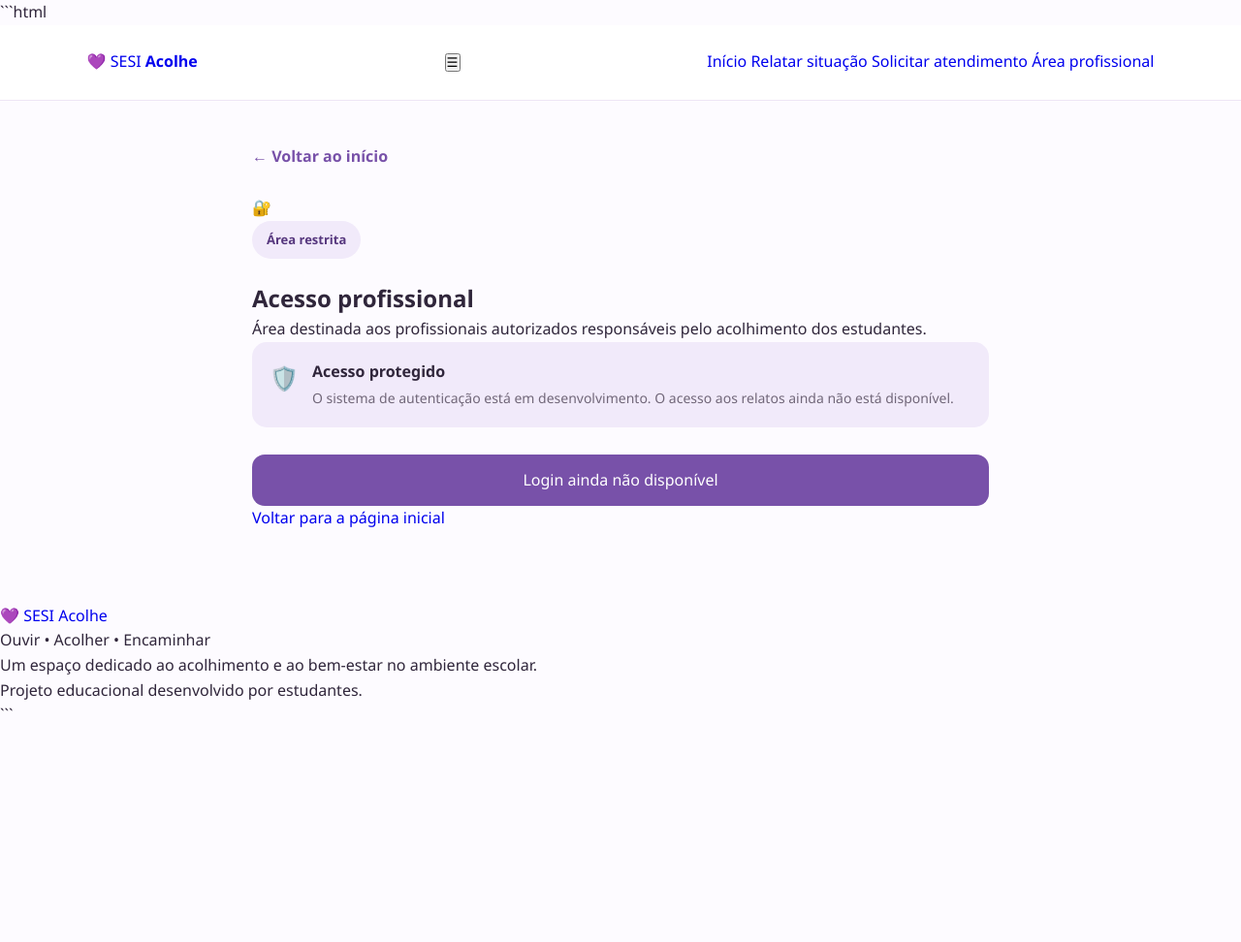
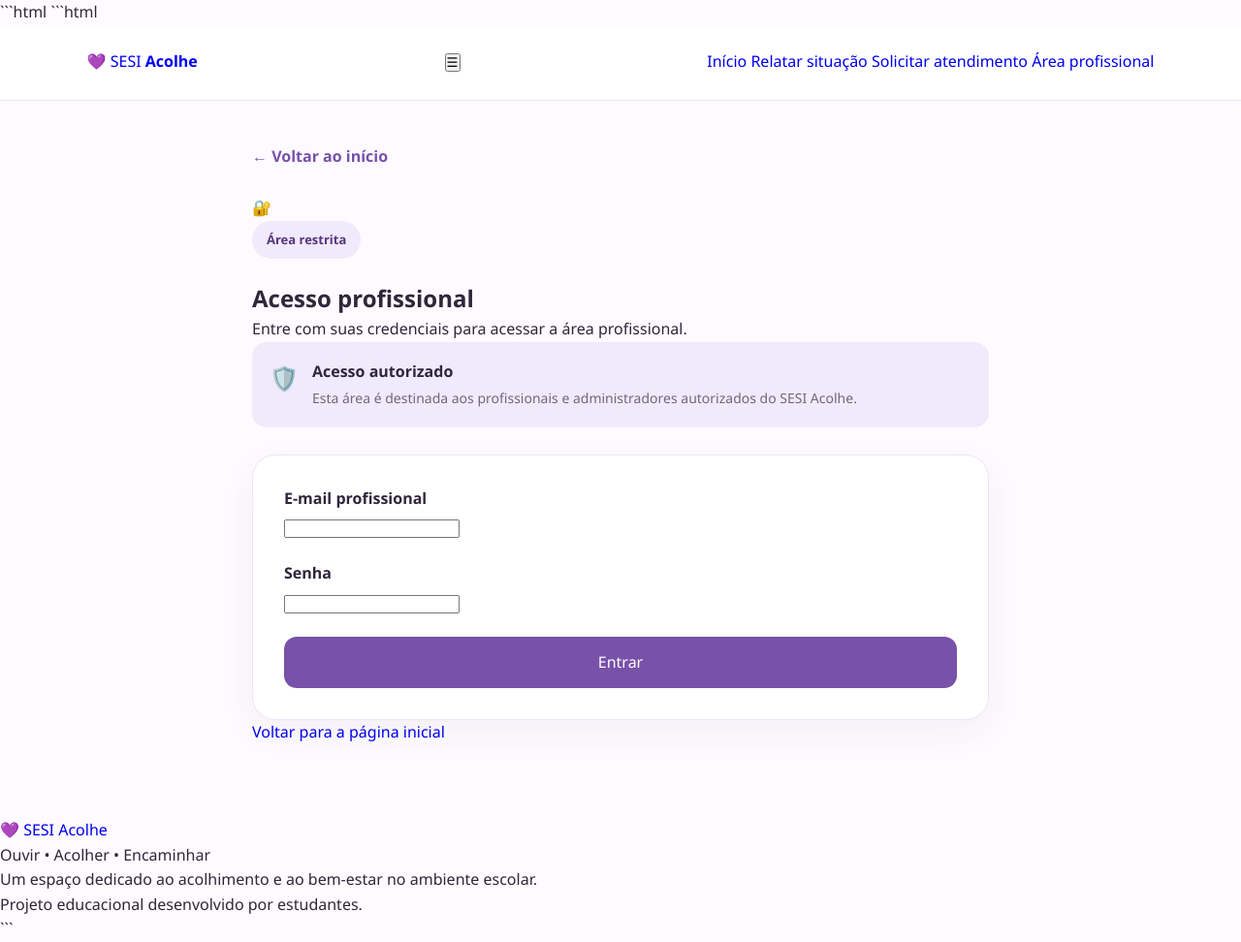
Before and after one commit to aninhacor22-wq/sesi-acolhe, a Python web app: template templates/login.html in a window 1280 px wide. Shown: the whole page at 97% size. Before the commit the page ends 734 px from the top, so only its background shows below. Run offline with Jinja, Linux system fonts and the light colour scheme; the template is opened without the code that fills it, so the values that code supplies are empty.

Commit message:
Update login.html

````diff
--- a/templates/login.html
+++ b/templates/login.html
@@ -1,3 +1,4 @@
+```html
 {% extends "base.html" %}
 
 {% block title %}Área profissional | SESI Acolhe{% endblock %}
@@ -5,11 +6,13 @@
 {% block content %}
 
 <section class="form-page login-page">
+
     <a href="{{ url_for('inicio') }}" class="back-link">
         ← Voltar ao início
     </a>
 
     <div class="login-card">
+
         <div class="login-icon">🔐</div>
 
         <span class="tag">Área restrita</span>
@@ -17,29 +20,64 @@
         <h1>Acesso profissional</h1>
 
         <p>
-            Área destinada aos profissionais autorizados
-            responsáveis pelo acolhimento dos estudantes.
+            Entre com suas credenciais para acessar a área profissional.
         </p>
 
         <div class="privacy-notice">
             <span>🛡️</span>
             <div>
-                <strong>Acesso protegido</strong>
+                <strong>Acesso autorizado</strong>
                 <p>
-                    O sistema de autenticação está em desenvolvimento.
-                    O acesso aos relatos ainda não está disponível.
+                    Esta área é destinada aos profissionais e administradores
+                    autorizados do SESI Acolhe.
                 </p>
             </div>
         </div>
 
-        <button class="btn btn-primary submit-button" disabled>
-            Login ainda não disponível
-        </button>
+        <form method="POST" class="report-form">
+
+            <div class="form-group">
+                <label for="email">E-mail profissional</label>
+
+                <input
+                    type="email"
+                    id="email"
+                    name="email"
+                    value="{{ request.form.get('email', '') }}"
+                    autocomplete="username"
+                    maxlength="254"
+                    required
+                >
+            </div>
+
+            <div class="form-group">
+                <label for="senha">Senha</label>
+
+                <input
+                    type="password"
+                    id="senha"
+                    name="senha"
+                    autocomplete="current-password"
+                    required
+                >
+            </div>
+
+            <button
+                type="submit"
+                class="btn btn-primary submit-button"
+            >
+                Entrar
+            </button>
+
+        </form>
 
         <a href="{{ url_for('inicio') }}" class="login-home-link">
             Voltar para a página inicial
         </a>
+
     </div>
+
 </section>
 
 {% endblock %}
+```
````
